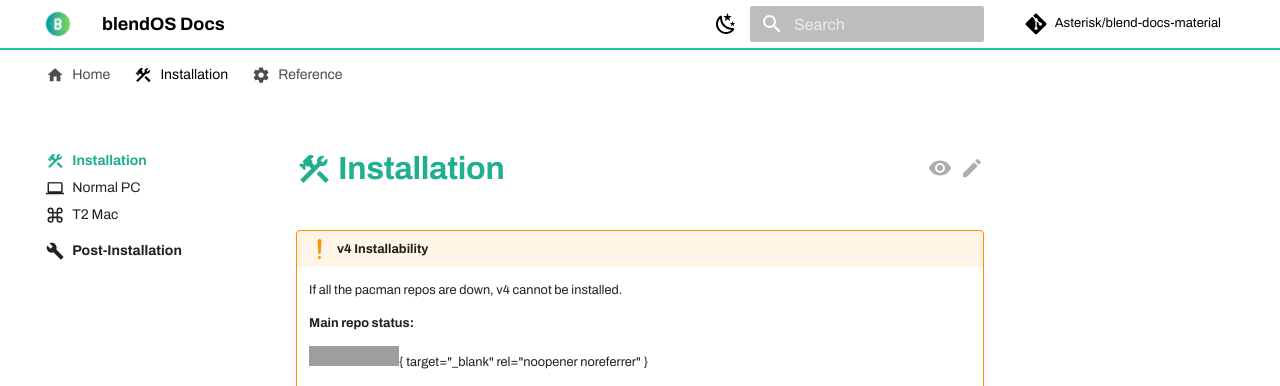
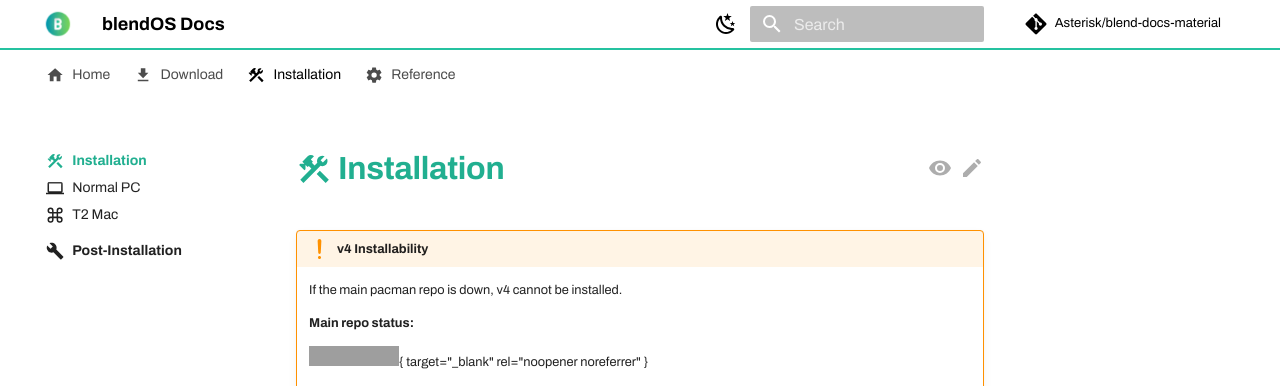
Before and after one commit to blend-os/website, an MkDocs documentation site: the page built from docs/install/README.md, in a window 1280 px wide. Shown: the top 386 px of the page. Built offline with MkDocs 1.6.1 and Material for MkDocs 9.7.7, drawn with Linux system fonts in a browser that asks for light colours; plug-ins that fetch from the network failed and are left out; grey boxes are pictures that could not be loaded.

Commit message:
make download page

```diff
--- a/docs/assets/css/extra.css
+++ b/docs/assets/css/extra.css
@@ -394,6 +394,10 @@
 
 }
 
+.wide-table {
+    width: 100%;
+}
+
 /* --8<-- [end:classes] */
 
 :root {
--- a/docs/install/README.md
+++ b/docs/install/README.md
@@ -6,7 +6,7 @@
 # :material-hammer-wrench: Installation
 
 !!! warning "v4 Installability"
-    If all the pacman repos are down, v4 cannot be installed.
+    If the main pacman repo is down, v4 cannot be installed.
 
     **Main repo status:**
 
--- a/mkdocs.yml
+++ b/mkdocs.yml
@@ -206,6 +206,8 @@
     - Home: index.md
     - FAQ: faq.md
     - Contributing: contribution.md
+  - Download:
+    - Download: download/README.md
   - Installation:
      - Installation: install/README.md
      - Normal PC: install/normal-pc.md
```
Also changed, not shown: docs/download/README.md (added, +34 -0 lines), docs/download/mirrors.md (added, +10 -0 lines), docs/install/normal-pc.md (+1 -12 lines).
